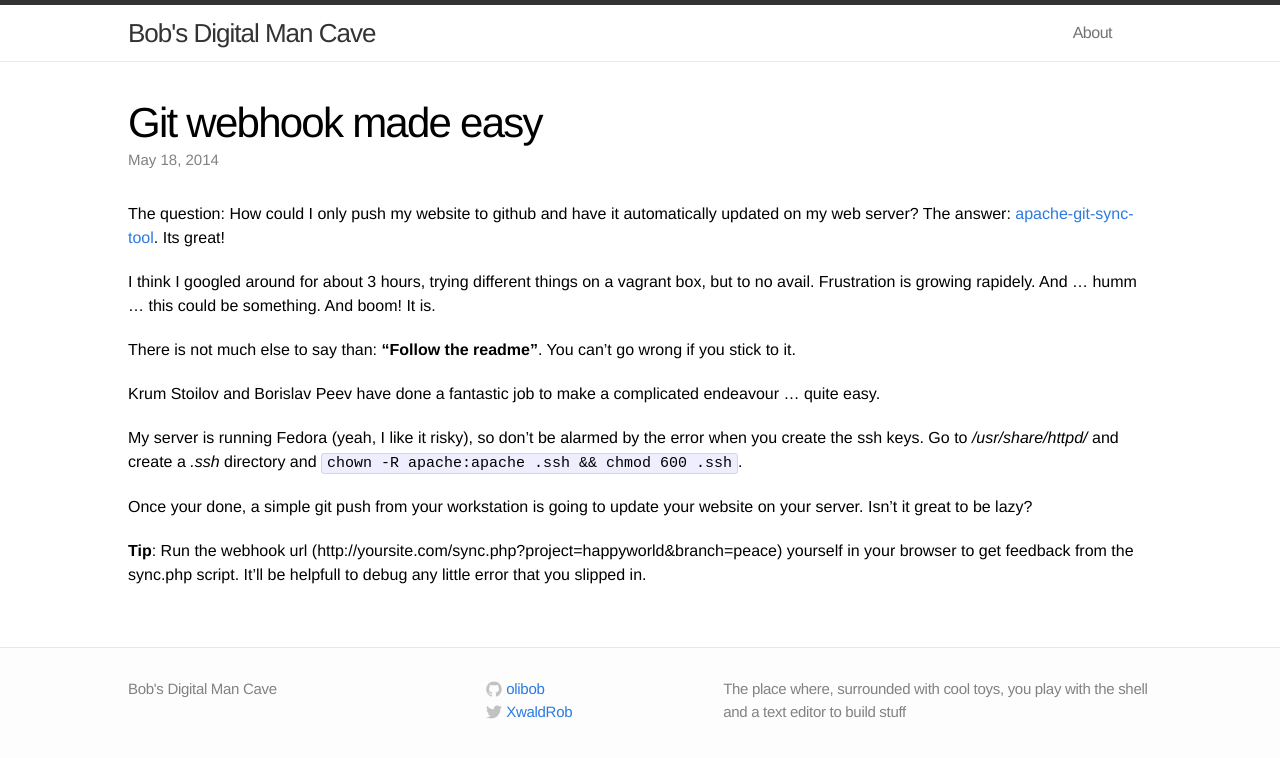
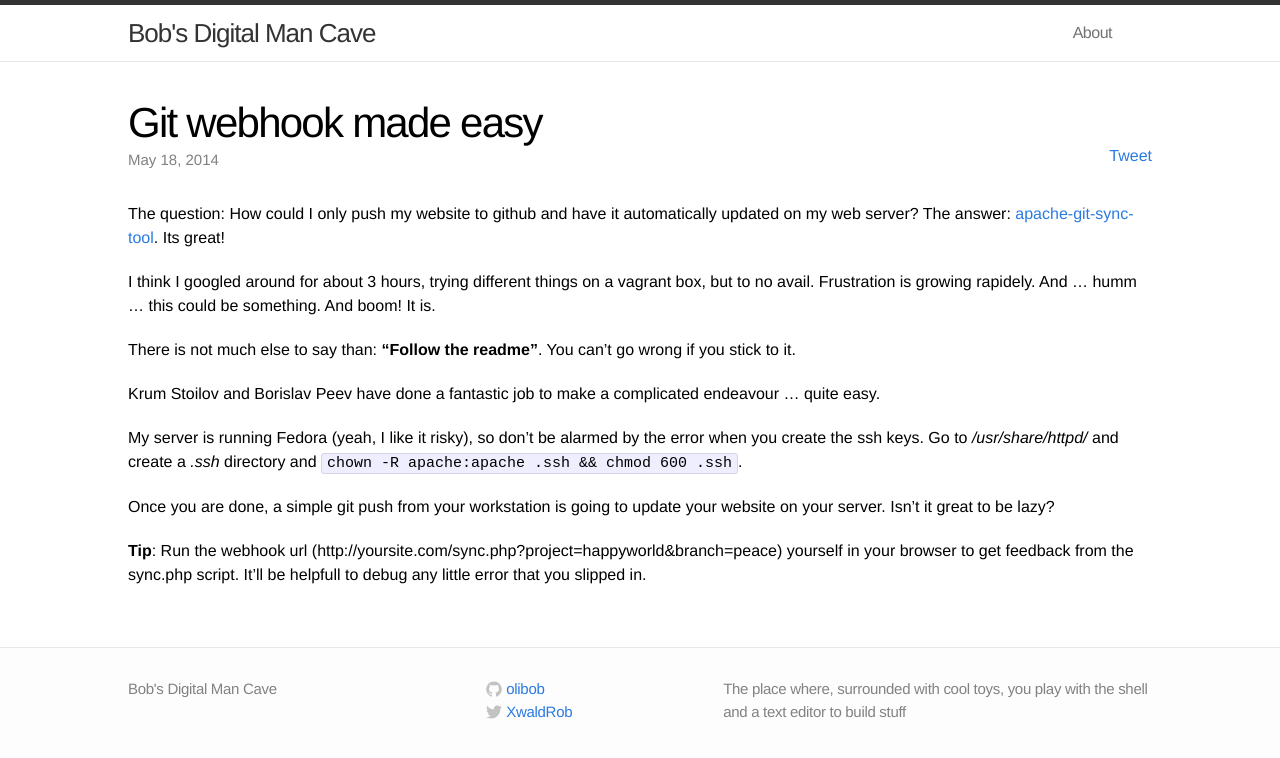
Before and after one commit to olibob/blog, a Jekyll site: the page built from _posts/2014-05-18-git-webhooks-made-easy.md, in a window 1280 px wide. Shown: the top 758 px of the page. Built offline with Jekyll 4.4.1, drawn with Linux system fonts in a browser that asks for light colours; comment, search, counter and statistics services are not loaded.

Commit message:
Add twitter button

```diff
--- a/_layouts/post.html
+++ b/_layouts/post.html
@@ -5,6 +5,12 @@ layout: default
 
   <header class="post-header">
     <h1>{{ page.title }}</h1>
+
+    <div class="post-tweet">
+      <a href="https://twitter.com/share" class="twitter-share-button" data-via="XwaldRob" data-count="none">Tweet</a>
+    </div>
+
+
     <p class="meta">{{ page.date | date: "%b %-d, %Y" }}{% if page.author %} • {{ page.author }}{% endif %}{% if page.meta %} • {{ page.meta }}{% endif %}</p>
   </header>
 
--- a/_posts/2014-05-18-git-webhooks-made-easy.md
+++ b/_posts/2014-05-18-git-webhooks-made-easy.md
@@ -17,6 +17,6 @@ Krum Stoilov and Borislav Peev have done a fantastic job to make a complicated e
 
 My server is running Fedora (yeah, I like it risky), so don't be alarmed by the error when you create the ssh keys. Go to */usr/share/httpd/* and create a *.ssh* directory and `chown -R apache:apache .ssh && chmod 600 .ssh`.
 
-Once your done, a simple git push from your workstation is going to update your website on your server. Isn't it great to be lazy?
+Once you are done, a simple git push from your workstation is going to update your website on your server. Isn't it great to be lazy?
 
 **Tip**: Run the webhook url (http://yoursite.com/sync.php?project=happyworld&branch=peace) yourself in your browser to get feedback from the sync.php script. It'll be helpfull to debug any little error that you slipped in.
--- a/css/main.css
+++ b/css/main.css
@@ -255,6 +255,11 @@ a:visited { color: #205caa; }
 
 .post pre.terminal code { background-color: #333; }
 
+.post-tweet {
+  float: right;
+  position: relative;
+}
+
 /* Syntax highlighting styles */
 /* ----------------------------------------------------------*/
 
```
Also changed, not shown: _includes/footer.html (+13 -0 lines), 6 other files.
